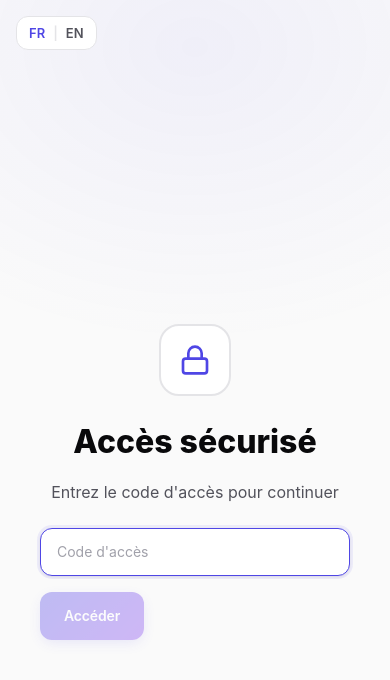
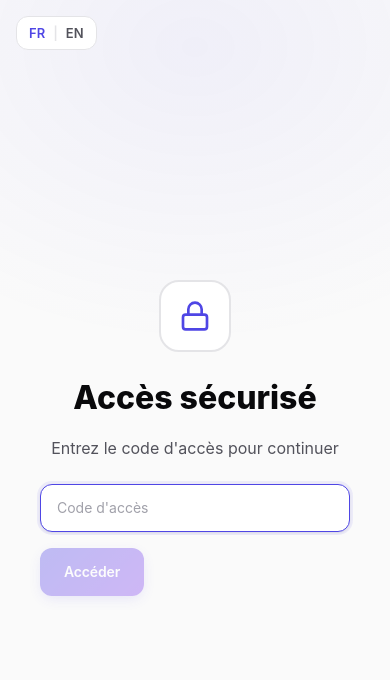
Before and after one commit to Alfred-pi/discovery-flow, a React (Vite) app: page / in a window 390 px wide. Shown: the top 680 px of the page. Built offline with nearby package versions, Linux system fonts and the light colour scheme.

Commit message:
fix: mobile — keep welcome/access centered vertically (remove flex-start override)

```diff
--- a/src/App.css
+++ b/src/App.css
@@ -653,11 +653,6 @@
 
 /* ===== RESPONSIVE ===== */
 @media (max-width: 640px) {
-  .app {
-    justify-content: flex-start;
-    padding-top: 60px;
-  }
-
   .back-btn {
     margin-bottom: var(--space-6);
   }
```
